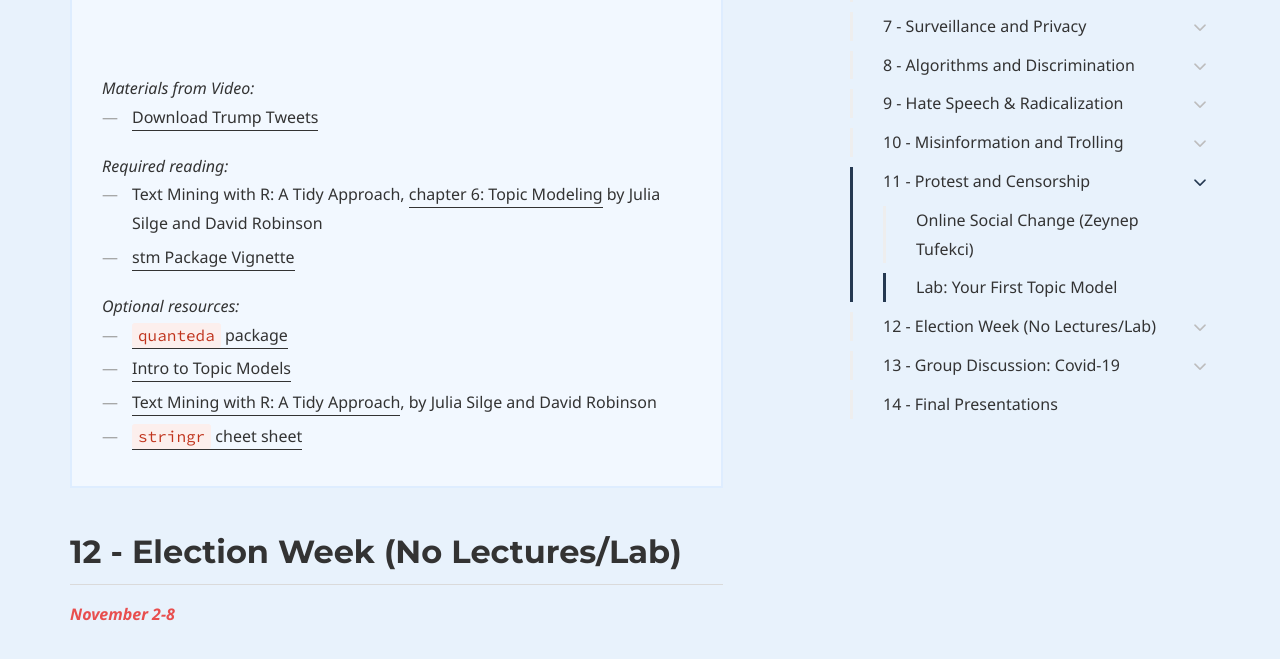
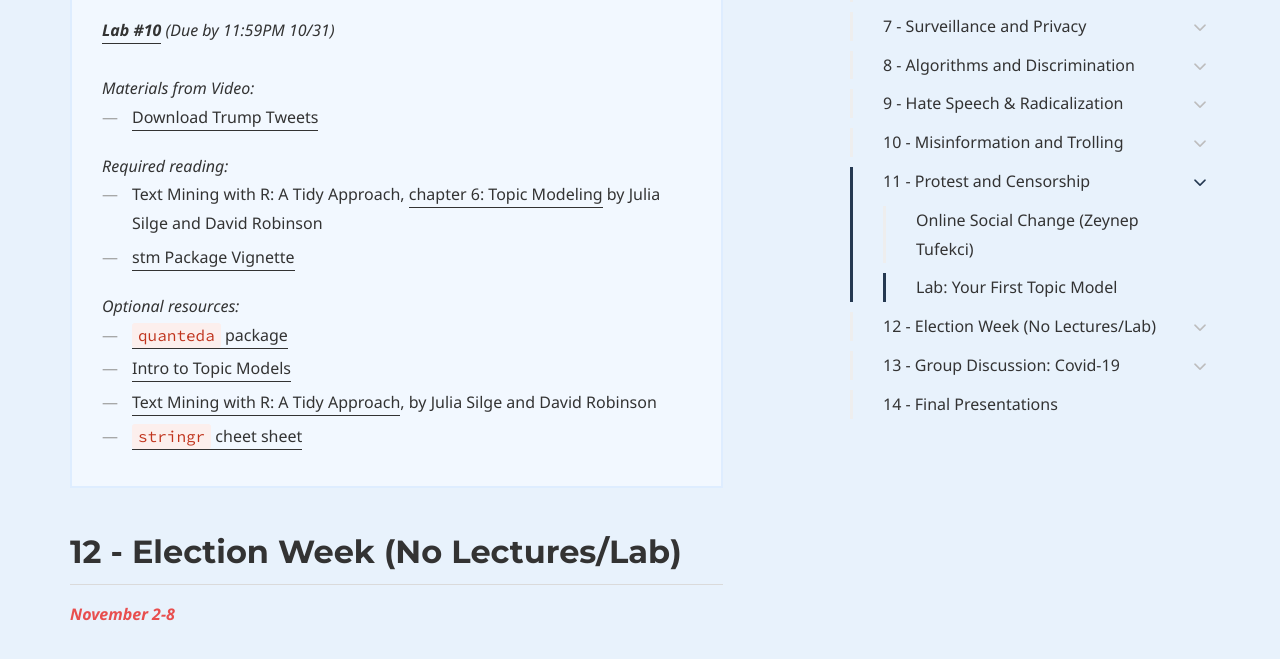
Before and after one commit to dssoc/dssoc.github.io, a Jekyll site: the page built from schedule.md, in a window 1280 px wide and 900 px high, scrolled down 17665 px, cut to the strip 241-900 px from the top of the window. Built offline with Jekyll 4.4.1, drawn with Linux system fonts in a browser that asks for light colours; some web fonts are replaced.

Commit message:
making lab 10 available

```diff
--- a/schedule.md
+++ b/schedule.md
@@ -577,7 +577,7 @@ allowfullscreen></iframe>
 
 
 
-<!--<i><b><a href = "/assignments/Lab_10.html">Lab #10</a></b> (Due by 11:59PM 10/31)</i>-->
+<i><b><a href = "/assignments/Lab_10.html">Lab #10</a></b> (Due by 11:59PM 10/31)</i>
 <br/>
 <br/>
 
```
